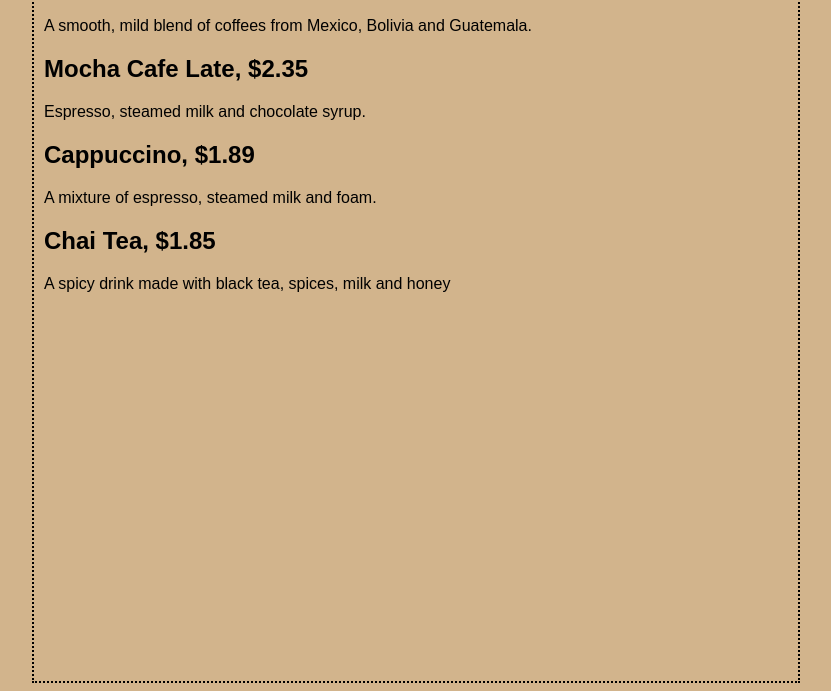
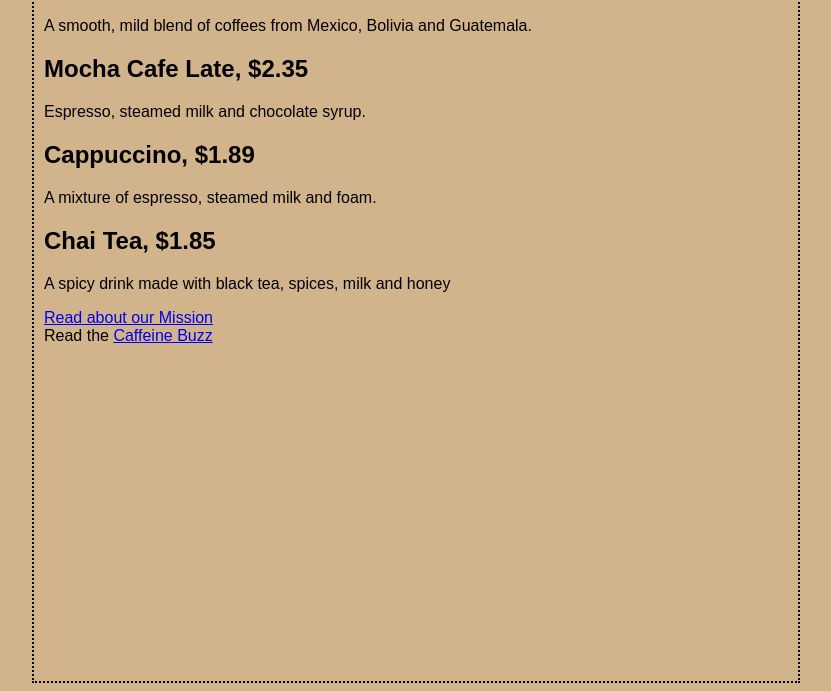
Before and after one commit to franklinboliveira/starbuzz.github.io, a plain HTML site: page index.html in a window 1280 px wide. Shown: the part 109-800 px from the top of the page, without its empty margins (224-1055 px from the left). Drawn offline with Linux system fonts and the light colour scheme.

Commit message:
Adição de link externo

```diff
--- a/index.html
+++ b/index.html
@@ -25,5 +25,10 @@
 
         <h2>Chai Tea, $1.85</h2>
         <p>A spicy drink made with black tea, spices, milk and honey</p>
+        <p>
+            <a href="mission.html">Read about our Mission</a>
+            <br>
+            Read the <a href="http://wickedlysmart.com/buzz">Caffeine Buzz</a>
+        </p>
     </body>
 </html>
```
Also changed, not shown: 1 other file.
